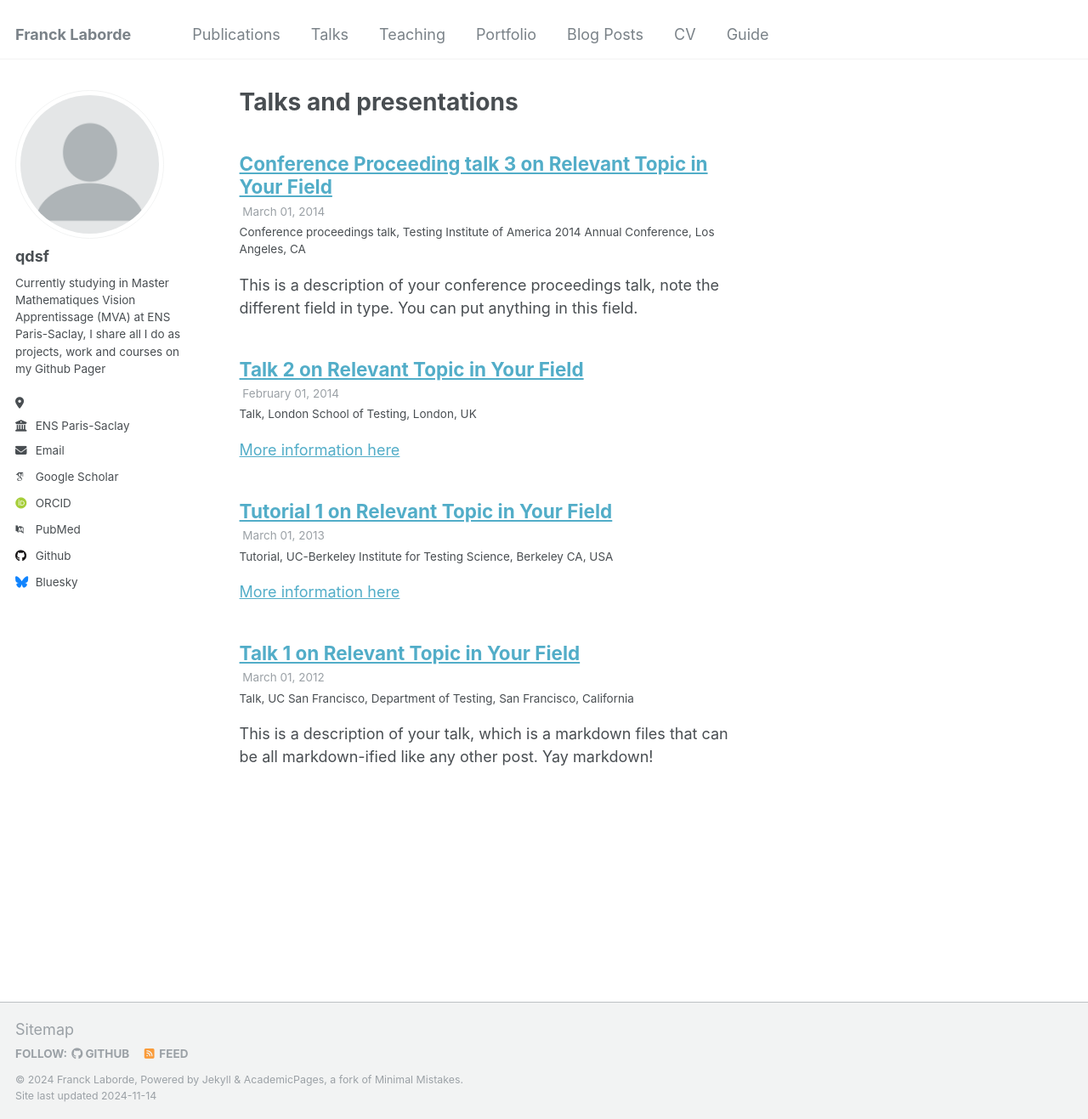
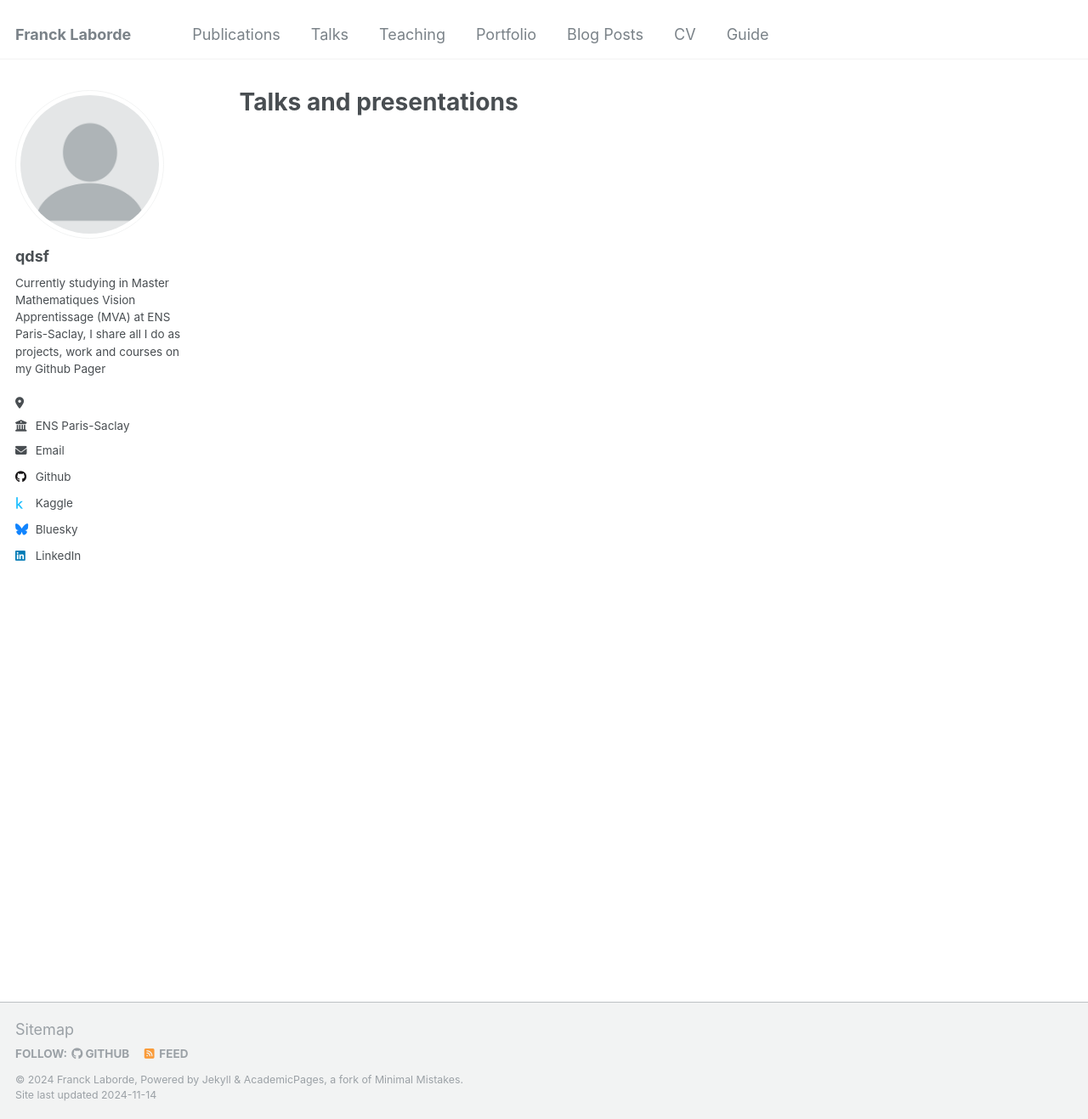
Before and after one commit to francklaborde/francklaborde.github.io, a Jekyll site: the page built from _pages/talks.html, in a window 1280 px wide and 1317 px high. Shown: the whole window at 85% size. Built offline with Jekyll 4.4.1, drawn with Linux system fonts in a browser that asks for light colours; some web fonts are replaced; some of the changed lines change nothing that is shown.

Commit message:
Update _config.yml

```diff
--- a/_config.yml
+++ b/_config.yml
@@ -32,11 +32,11 @@ author:
 
   # Academic websites
   arxiv            : # URL - Update with the correct link to your profile
-  googlescholar    : "https://scholar.google.com/citations?user=PS_CX0AAAAAJ"
+  googlescholar    : # URL
   impactstory      : # URL
-  orcid            : "http://orcid.org/yourorcidurl"
+  orcid            : # URL
   semantic         : # URL
-  pubmed           : "https://www.ncbi.nlm.nih.gov/pubmed/?term=john+snow"
+  pubmed           : # URL
   researchgate     : # URL
   scopus           : # URL
 
@@ -45,7 +45,7 @@ author:
   codepen          : # Username
   dribbble         : # Username
   github           : "https://github.com/francklaborde"
-  kaggle           : # Username
+  kaggle           : "https://www.kaggle.com/franckiii"
   stackoverflow    : # User number or user number and name (i.e., use "1" or "1/jeff-atwood")
 
   # Social media
@@ -58,7 +58,7 @@ author:
   keybase          : # Username
   instagram        : # Username
   lastfm           : # Username
-  linkedin         : # Username
+  linkedin         : franck Laborde
   mastodon         : # URL
   medium           : # URL
   pinterest        : # Username
@@ -75,13 +75,13 @@ author:
   zhihu            : # Username
 
 # Publication Category - The following the list of publication categories and their headings
-publication_category:
-  books:
-    title: 'Books'
-  manuscripts:
-    title: 'Journal Articles'
-  conferences:
-    title: 'Conference Papers'
+# publication_category:
+#   books:
+#     title: 'Books'
+#   manuscripts:
+#     title: 'Journal Articles'
+#   conferences:
+#     title: 'Conference Papers'
 
 # Site Settings
 teaser                   :  # filename of teaser fallback teaser image placed in /images/, .e.g. "500x300.png"
@@ -212,18 +212,18 @@ kramdown:
 
 # These settings control the types of collections used by the template
 collections:
-  teaching:
-    output: true
-    permalink: /:collection/:path/
-  publications:
-    output: true
-    permalink: /:collection/:path/
+  # teaching:
+  #   output: true
+  #   permalink: /:collection/:path/
+  # publications:
+  #   output: true
+  #   permalink: /:collection/:path/
   portfolio:
     output: true
     permalink: /:collection/:path/
-  talks:
-    output: true
-    permalink: /:collection/:path/
+  # talks:
+  #   output: true
+  #   permalink: /:collection/:path/
 
 
 # These settings control how pages and collections are included in the site
@@ -246,41 +246,41 @@ defaults:
     values:
       layout: single
       author_profile: true
-  # _teaching
-  - scope:
-      path: ""
-      type: teaching
-    values:
-      layout: single
-      author_profile: true
-      share: true
-      comments: true
+  # # _teaching
+  # - scope:
+  #     path: ""
+  #     type: teaching
+  #   values:
+  #     layout: single
+  #     author_profile: true
+  #     share: true
+  #     comments: true
   # _publications
-  - scope:
-      path: ""
-      type: publications
-    values:
-      layout: single
-      author_profile: true
-      share: true
-      comments: true
+  # - scope:
+  #     path: ""
+  #     type: publications
+  #   values:
+  #     layout: single
+  #     author_profile: true
+  #     share: true
+  #     comments: true
   # _portfolio
-  - scope:
-      path: ""
-      type: portfolio
-    values:
-      layout: single
-      author_profile: true
-      share: true
-      comment: true
+  # - scope:
+  #     path: ""
+  #     type: portfolio
+  #   values:
+  #     layout: single
+  #     author_profile: true
+  #     share: true
+  #     comment: true
   # _talks
-  - scope:
-      path: ""
-      type: talks
-    values:
-      layout: talk
-      author_profile: true
-      share: true
+  # - scope:
+  #     path: ""
+  #     type: talks
+  #   values:
+  #     layout: talk
+  #     author_profile: true
+  #     share: true
 
 
 # Sass/SCSS
```
